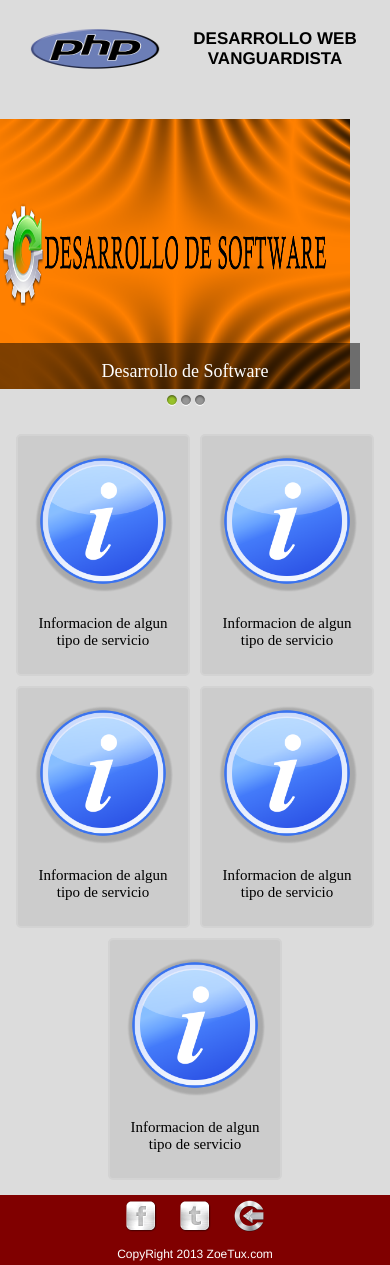
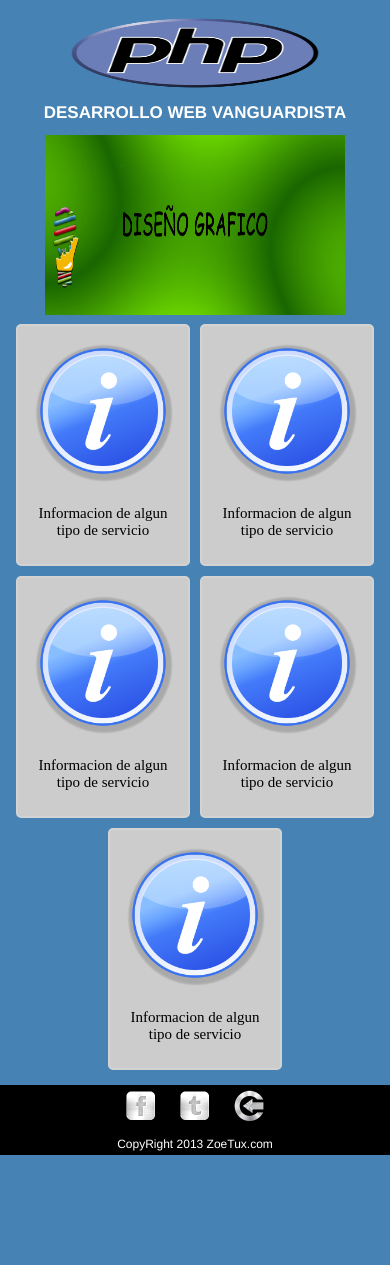
Before and after one commit to carrasker27/zoetux, a PHP site: page /index_new.html in a window 390 px wide. After the commit the page ends 1155 px from the top, so only its background shows below. Run offline with PHP 8.4, Linux system fonts and the light colour scheme; some web fonts are replaced.

Commit message:
se quito el slide de imagenes y modificacion para la vision movil

```diff
--- a/css/index_new.css
+++ b/css/index_new.css
@@ -1,30 +1,27 @@
 @import url(http://fonts.googleapis.com/css?family=Poller+One);
-/*Maiden Orange
-Averia+Serif+Libre
-Vast Shadow*/
 
 article{
 	display: inline-block;
 }
 body{
-	background: #DCDCDC;
-	/*color:black;
-	font-family:Arial;
-	font-size:16px;*/
+	/*background: #DCDCDC;*/
+	background: white;
 	margin:0px;
 	padding:0px;
     height: auto;
-    /*height:100%;
-	text-shadow:1px 1px 0 rgba(0,0,0,.3);*/
 }
 
 #container{
 	max-width: 1000px;
 	height: auto;
 	margin: 0px auto;
-	/*background: blue;*/
 	text-align: center;
 }
+
+.mainimage{
+	width: auto;
+}
+
 
 /*===============================================================*/
 /**
@@ -35,25 +32,15 @@ header{
 	width: 100%;
 	min-height: 90px;
 	margin: 0px;
-
 	padding-top:0px;
 	padding-bottom:0px;
-	/*text-align: center;*/
-	/*background: red;*/
-}
-header img{
-	width: 250px;
-	height: 70px;
-	/*margin-left: 25px; */
-	/*float: left;*/
 
 }
+
 header h1{
 	color: #000000;
-	/*height: auto;*/
 	text-align: center;
-	/*float: left;
-	/*margin-left: 20px;*/
+	display: inline-block;
 	font-family: Poller One;
 	font-size: 30px;
 }
@@ -62,11 +49,7 @@ header h1{
 	max-width: 100%;
 	margin-left: 20px;
 	margin-right: 10px;
-	/*margin: 0px;
-	margin-left: 10px;
-	padding-top:0px;
-	padding-bottom:10px;*/
-	/*background: white;*/
+	/*background: red;*/
 
 }
 .der{
@@ -74,24 +57,17 @@ header h1{
 	max-width: 100%;
 	margin-right: 10px;
 	margin-left: 10px;
-	/*margin: 0px;
-	margin-left: 15px;
-	padding-top:0px;
-	padding-bottom:10px;*/
-	/*background: yellow;*/
 }
 /*===============================================================*/
 
+/*===============================================================*/
+/* class para el contenedor de la informacion de la pagina*/
 #information{
 	width: 100%;
 	margin-bottom: 10px;
-	/*height: 800px;
-	background: red;*/
-	/*margin-top: 0px;
-	margin-bottom:0px;*/
-	/*background: green;*/
+}
 
-}
+/*===============================================================*/
 
 /*===============================================================*/
 /**
@@ -100,12 +76,9 @@ header h1{
 footer {
     width:100%;
     height:70px;
-    /*position:fixed;*/
     position: none;
-    bottom:0;
 
-    left:0;
-    text-align: center;
+	text-align: center;
 	background: #800000;
 }
 
@@ -115,9 +88,6 @@ footer p{
 	font-family: Helvetica;
 	text-align: center;
 	margin: 0px;
-	/*margin-left: 15px;
-	padding-top:0px;
-	padding-bottom:30px;*/
 }
 footer a{
 	text-decoration: none;
@@ -125,6 +95,11 @@ footer a{
 }
 
 /*===============================================================*/
+
+/*===============================================================*/
+/**
+ nav estilo para el social media en el footer
+ */
 nav{
 	text-align: center;
 }
@@ -142,6 +117,12 @@ nav ul li{
 
 }
 
+/*===============================================================*/
+
+/*===============================================================*/
+/**
+	 cajas de texto de informacion
+*/
 #boxinformation{
 	font-size:0;
 	texboxinformationt-align:center;
@@ -163,24 +144,26 @@ nav ul li{
 	-webkit-transform:scale(1.1);
 }
 
+/*===============================================================*/
+
+/*===============================================================*/
+/**
+ media screen para el responsive design
+ */
 @media screen and (max-width: 480px) {
-	header img{
-		margin-left: 30px;
-		width: 130px;
-		height: 40px;
-	}
+
 	header h1{
 		font-size: 17px;
 		font-family: Helvetica ;
 	}
-
-
 	.der{
 		float: none;
 		margin: 0px;
 	}
 	.izq{
+		text-align: center;
 		margin: 0px;
+		float: inherit;
 	}
 
 	footer{
@@ -189,3 +172,21 @@ nav ul li{
 
 
 }
+
+@media screen and (max-width: 680px) {
+	.mainimage img{
+		width: 300px;
+		height: 180px;
+	}
+
+	header h1{
+		color: white;
+	}
+	body{
+		background: #4682B4;
+	}
+	footer{
+		background: black;
+	}
+}
+/*===============================================================*/
--- a/index_new.html
+++ b/index_new.html
@@ -65,7 +65,7 @@
 	<div id="container">
 		<header>
 			<div class="izq">
-				<a href="www.zoetux.com"><img src="images/php.png" width="300" alt="ZoeTux" /></a>
+				<a href="www.zoetux.com"><img src="images/php.png" width="250" height="70"  alt="ZoeTux" /></a>
 			</div>
 			<div class="der">
 				<h1  itemprop="title">DESARROLLO WEB VANGUARDISTA</h1>
@@ -74,7 +74,7 @@
 
 		<div id="information">
 
-
+			<!--
 			<div id="slides">
 				<div class="slides_container">
 					<div >
@@ -99,7 +99,13 @@
 				    </div>
 				</div>
 			</div>
+			-->
 
+			<section class="mainimage">
+				<article>
+					<img src="slide_image/disenoGrafico.png" alt="informacion de productos">
+				</article>
+			</section>
 
 
 		<section id="boxinformation">
@@ -124,6 +130,7 @@
 				<p>Informacion de algun tipo de servicio</p>
 			</article>
 
+
 		</section>
 	</div>
 	</div>
```
